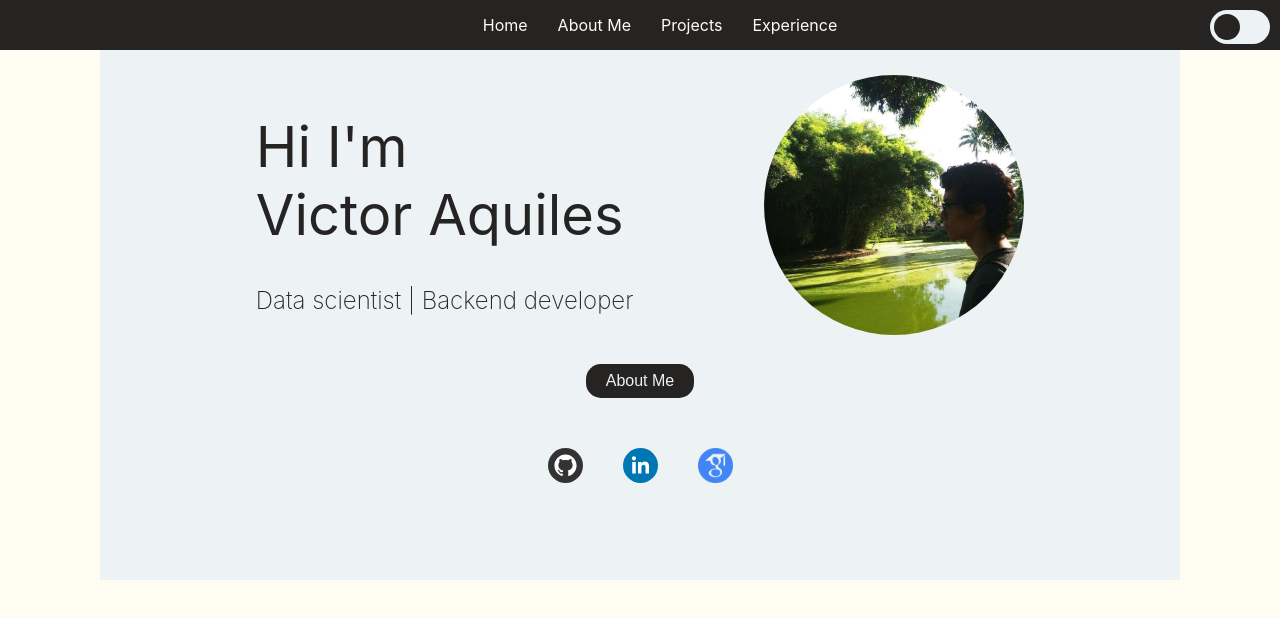
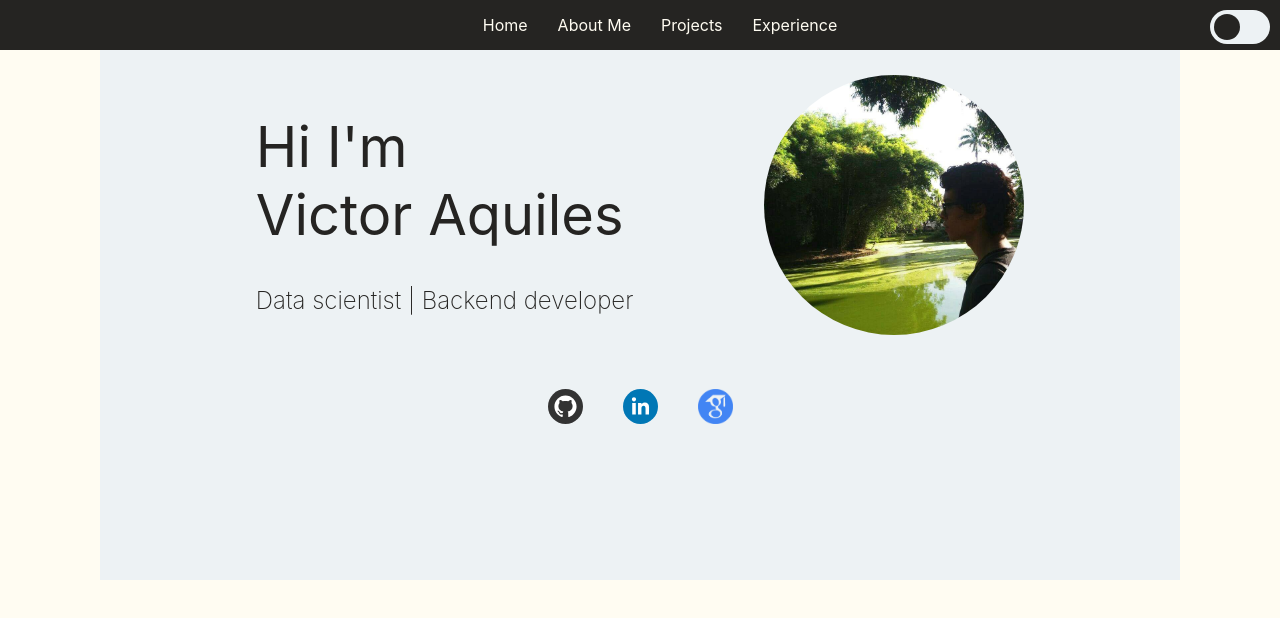
Before and after one commit to Victoraq/victoraq.github.io, a React (Create React App) app: page / in a window 1280 px wide. Shown: the top 618 px of the page. Built offline with nearby package versions, Linux system fonts and the light colour scheme.

Commit message:
Removing About Me Button

```diff
--- a/src/pages/Home/index.jsx
+++ b/src/pages/Home/index.jsx
@@ -36,23 +36,6 @@ const ProfilePicture = styled.img`
   height: 260px;
 `;
 
-const AboutBtn = styled.button`
-  margin: 25px auto 0px auto;
-  display: block;
-  border-radius: 15px;
-  background-color: ${({ theme }) => theme.text};
-  border: none;
-  color: ${({ theme }) => theme.content};
-  font-size: 16px;
-  padding: 8px 20px;
-  cursor: pointer;
-
-  @media (max-width: 800px) {
-    width: 85%;
-    margin: 15px;
-  }
-`;
-
 const SocialMedias = styled.div`
   display: flex;
   flex-direction: row;
@@ -76,7 +59,6 @@ const Home = () => {
           <ProfilePicture src={profile} alt="Profile Picture" />
         </div>
       </Presentation>
-      <AboutBtn>About Me</AboutBtn>
       <SocialMedias>
         <a href={github_url}>
           <Icon src={github} />
```
